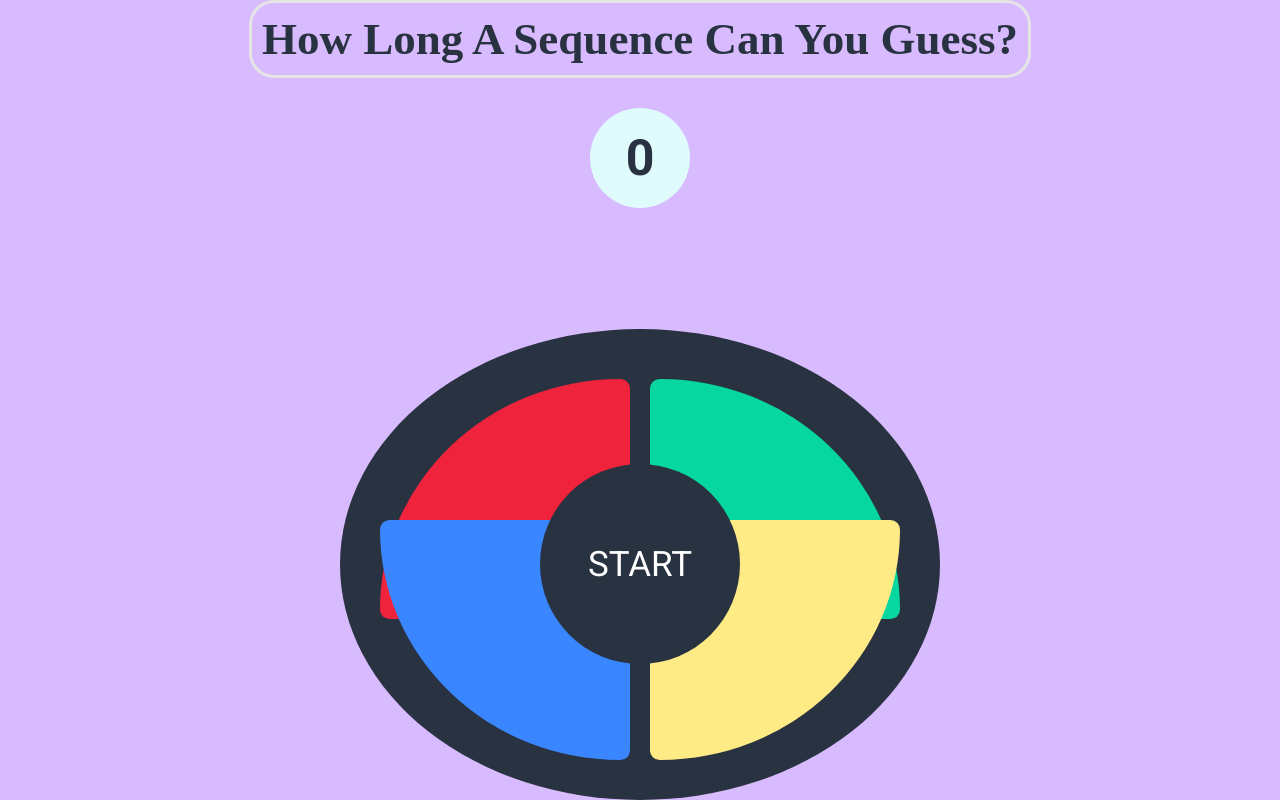
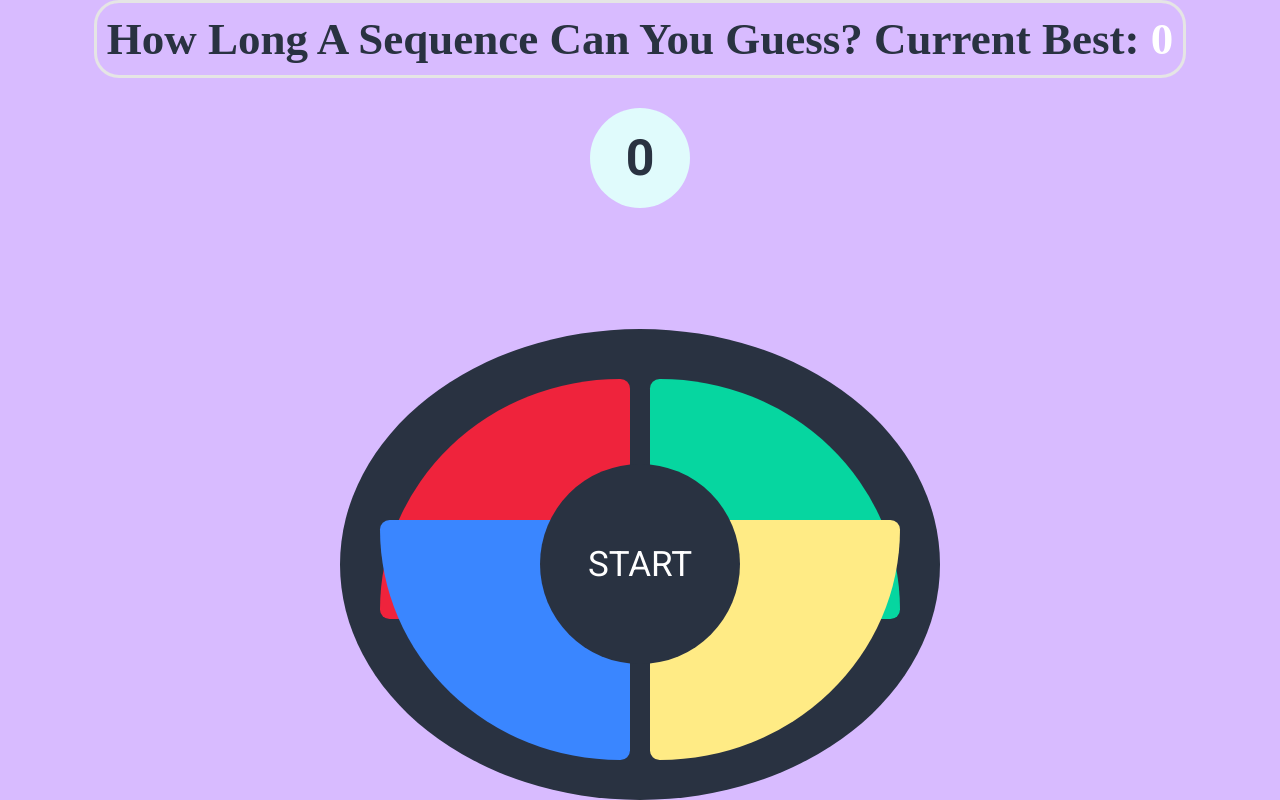
Before and after one commit to Ernestas-wq/simon-says, a React (Create React App) app: page / in a window 1280 px wide. Built offline with nearby package versions, Linux system fonts and the light colour scheme; a web font is replaced by a local one.

Commit message:
Added best score via local storage, refactored gameover into a separate method

```diff
--- a/src/App.tsx
+++ b/src/App.tsx
@@ -4,6 +4,7 @@ import {
   areArraysEqual,
   animateSequence,
   animateGuess,
+  getLocalStorage,
 } from './utils';
 import {
   SEQUENCE_INTERVAL,
@@ -18,6 +19,7 @@ const colors = [1, 2, 3, 4];
 
 const App = () => {
   const [score, setScore] = useState<number>(0);
+  const [bestScore, setBestScore] = useState<number>(getLocalStorage());
   const [isGameLive, setIsGameLive] = useState<boolean>(false);
   const [currentSequence, setCurrentSequence] = useState<number[]>([]);
   const [isUserGuessing, setIsUserGuessing] = useState<boolean>(false);
@@ -46,6 +48,22 @@ const App = () => {
     setUserSequence([]);
   };
 
+  const handleGameOver = (): void => {
+    if (score > bestScore) {
+      setBestScore(score);
+      handleNotification(
+        'Congratulations on new highscore!',
+        NotificationType.success,
+        NOTIFICATION_HIDE_DELAY
+      );
+    }
+    setScore(0);
+    setIsGameLive(false);
+    setButtonState(ButtonState.start);
+    resetSequences();
+    handleNotification('Oops! Looks like you messed up', NotificationType.danger, 0);
+  };
+
   const handleSubmitSequence = (seq1: number[], seq2: number[]) => {
     if (seq1.length !== seq2.length) return;
     if (areArraysEqual(seq1, seq2)) {
@@ -58,15 +76,7 @@ const App = () => {
         0
       );
     } else {
-      setScore(0);
-      setIsGameLive(false);
-      setButtonState(ButtonState.start);
-      resetSequences();
-      handleNotification(
-        'Oops! Looks like you messed up',
-        NotificationType.danger,
-        0
-      );
+      handleGameOver();
     }
   };
 
@@ -78,7 +88,7 @@ const App = () => {
         setIsGameLive(true);
         setTimeout(() => {
           fetchNextSequence();
-        }, 2000);
+        }, NOTIFICATION_HIDE_DELAY);
         break;
 
       case ButtonState.submit:
@@ -132,9 +142,15 @@ const App = () => {
     }
   }, [notification]);
 
+  useEffect(() => {
+    localStorage.setItem('best-score', JSON.stringify(bestScore));
+  }, [bestScore]);
+
   return (
     <div className="container">
-      <h1>how long a sequence can you guess?</h1>
+      <h1>
+        how long a sequence can you guess? Current best: <span>{bestScore}</span>
+      </h1>
       <div className="score">
         <p>{score}</p>
       </div>
--- a/src/index.css
+++ b/src/index.css
@@ -38,6 +38,9 @@ h1 {
   padding: 10px;
   border-radius: 25px;
   border: 3px solid var(--grey);
+}
+h1 span {
+  color: var(--white);
 }
 .container {
   display: flex;
--- a/src/utils.tsx
+++ b/src/utils.tsx
@@ -46,3 +46,8 @@ export const animateGuess = (guessIdx: number, delay: number) => {
     colorNode?.classList.remove(`color-${guessIdx}-active`);
   }, delay);
 };
+
+export const getLocalStorage = () => {
+  let bestScore = localStorage.getItem('best-score');
+  return bestScore ? +JSON.parse(bestScore) : 0;
+};
```
Also changed, not shown: 1 other file (tests, documents, lock files or other folders).
